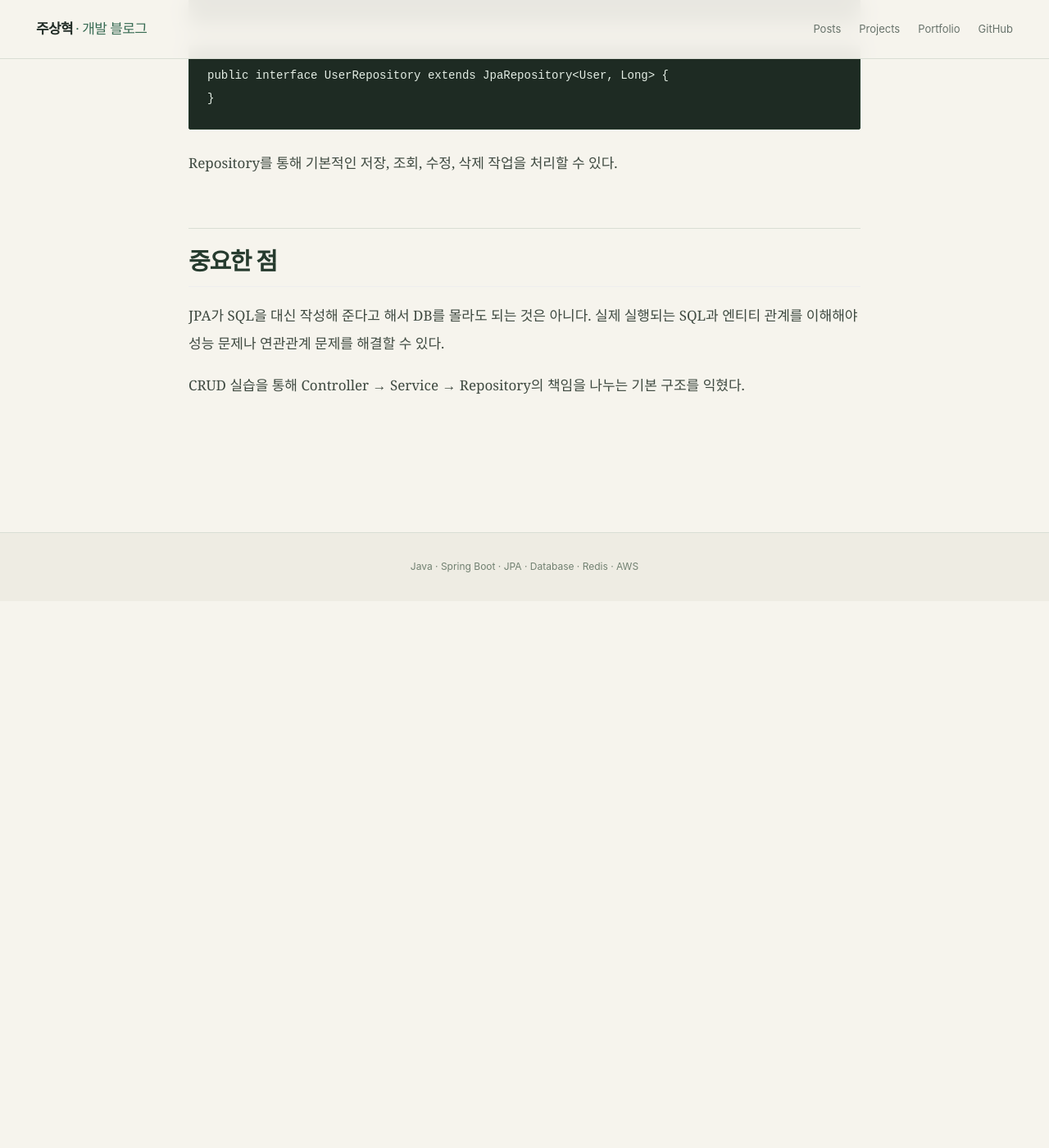
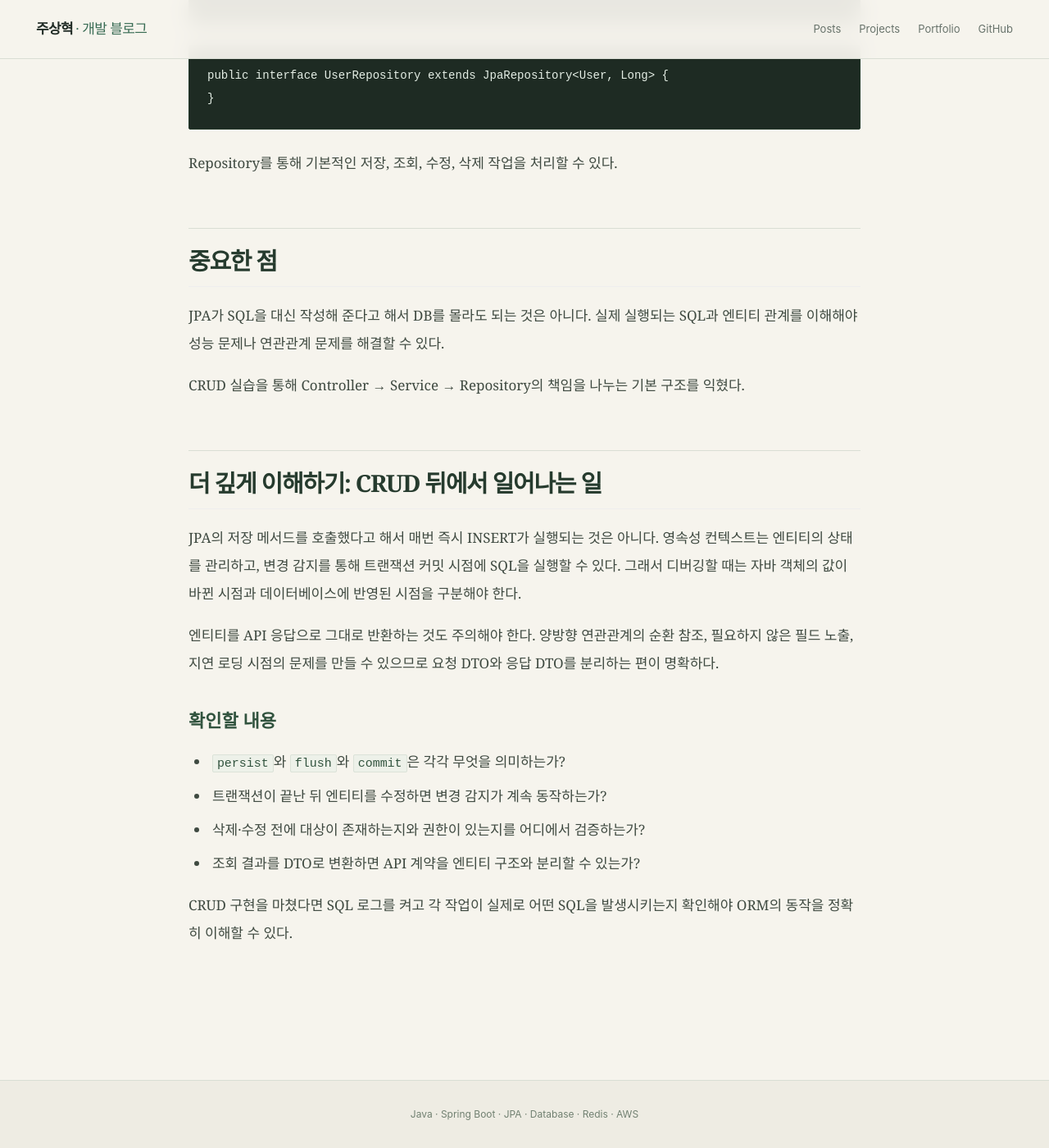
Before and after one commit to zuzusnasna/zuzusnasna.github.io, a Jekyll site: the page built from _posts/2026-09-07-spring-jpa-crud.md, in a window 1280 px wide and 1400 px high, scrolled down 862 px. Shown: the whole window at 82% size. Built offline with Jekyll 4.4.1, drawn with Linux system fonts in a browser that asks for light colours; before the commit the page ends 1595 px from its top, so only the background shows below that.

Commit message:
docs: expand learning notes with implementation rationale

```diff
--- a/_posts/2026-09-07-spring-jpa-crud.md
+++ b/_posts/2026-09-07-spring-jpa-crud.md
@@ -34,3 +34,17 @@ Repository를 통해 기본적인 저장, 조회, 수정, 삭제 작업을 처
 JPA가 SQL을 대신 작성해 준다고 해서 DB를 몰라도 되는 것은 아니다. 실제 실행되는 SQL과 엔티티 관계를 이해해야 성능 문제나 연관관계 문제를 해결할 수 있다.
 
 CRUD 실습을 통해 Controller → Service → Repository의 책임을 나누는 기본 구조를 익혔다.
+
+## 더 깊게 이해하기: CRUD 뒤에서 일어나는 일
+
+JPA의 저장 메서드를 호출했다고 해서 매번 즉시 INSERT가 실행되는 것은 아니다. 영속성 컨텍스트는 엔티티의 상태를 관리하고, 변경 감지를 통해 트랜잭션 커밋 시점에 SQL을 실행할 수 있다. 그래서 디버깅할 때는 자바 객체의 값이 바뀐 시점과 데이터베이스에 반영된 시점을 구분해야 한다.
+
+엔티티를 API 응답으로 그대로 반환하는 것도 주의해야 한다. 양방향 연관관계의 순환 참조, 필요하지 않은 필드 노출, 지연 로딩 시점의 문제를 만들 수 있으므로 요청 DTO와 응답 DTO를 분리하는 편이 명확하다.
+
+### 확인할 내용
+- `persist`와 `flush`와 `commit`은 각각 무엇을 의미하는가?
+- 트랜잭션이 끝난 뒤 엔티티를 수정하면 변경 감지가 계속 동작하는가?
+- 삭제·수정 전에 대상이 존재하는지와 권한이 있는지를 어디에서 검증하는가?
+- 조회 결과를 DTO로 변환하면 API 계약을 엔티티 구조와 분리할 수 있는가?
+
+CRUD 구현을 마쳤다면 SQL 로그를 켜고 각 작업이 실제로 어떤 SQL을 발생시키는지 확인해야 ORM의 동작을 정확히 이해할 수 있다.
```
